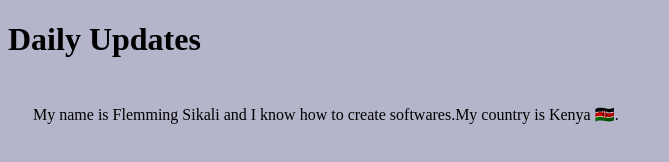
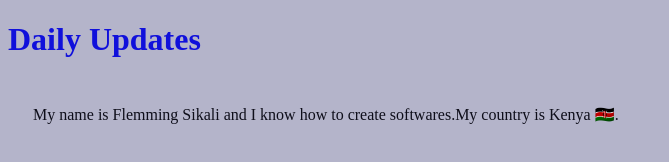
Before and after one commit to techwz25/Test-Application, a plain HTML site: page index.html in a window 1280 px wide. Shown: the whole page, without its empty margins (0-669 px from the left). Drawn offline with Linux system fonts and the light colour scheme.

Commit message:
Updated CSS file

```diff
--- a/styles.css
+++ b/styles.css
@@ -1,6 +1,11 @@
  body{
     background-color: rgb(180, 180, 202);
  }
+
  p{
-    padding: 25px;
+    padding: 25px;color: rgb(14, 14, 26);
  }
+
+ h1{
+    color: rgb(16, 16, 219);
+ }
```
